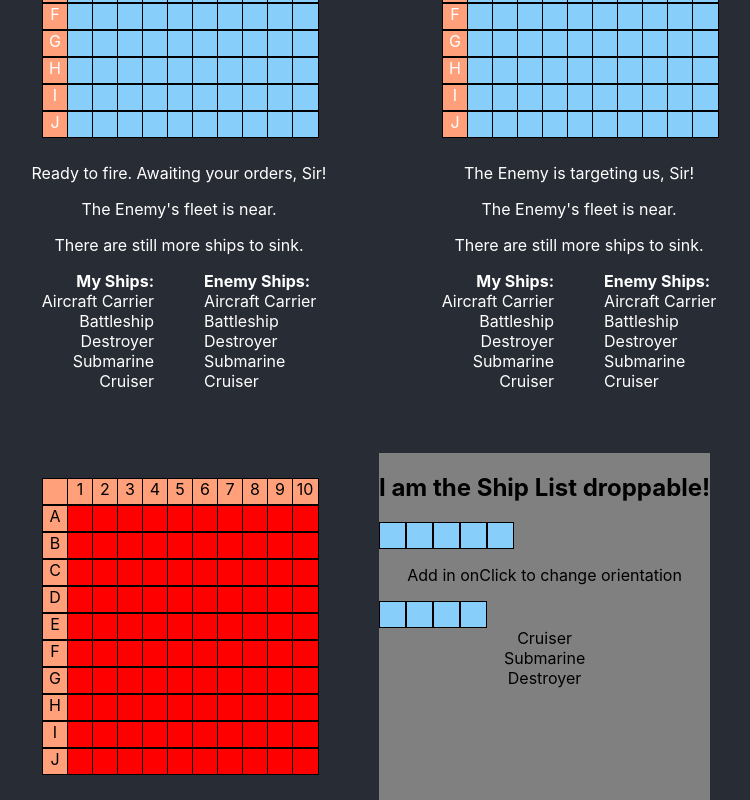
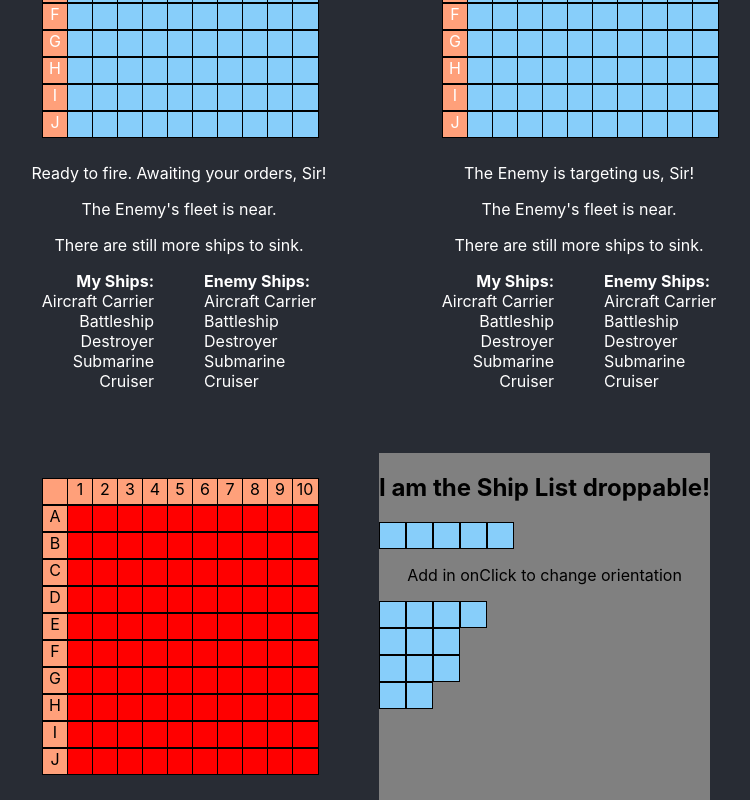
Before and after one commit to thomHayner/battleship-mini-app, a React (Create React App) app: page / in a window 1280 px wide. Shown: the part 507-1307 px from the top of the page, without its empty margins (21-771 px from the left). Built offline with nearby package versions, Linux system fonts and the light colour scheme.

Commit message:
change all <Draggables> to <Square> .maps

```diff
--- a/src/Pages/ChooseGameLandingPage.js
+++ b/src/Pages/ChooseGameLandingPage.js
@@ -82,7 +82,7 @@ function ChooseGame() {
                     {...provided.draggableProps}
                     {...provided.dragHandleProps}
                   >
-                    <Cruiser afloat={true} />
+                    <Cruiser afloat={null} />
                   </div>
                 )}
               </Draggable>
@@ -93,7 +93,7 @@ function ChooseGame() {
                     {...provided.draggableProps}
                     {...provided.dragHandleProps}
                   >
-                    <Submarine afloat={true} />
+                    <Submarine afloat={null} />
                   </div>
                 )}
               </Draggable>
@@ -105,7 +105,7 @@ function ChooseGame() {
                     {...provided.draggableProps}
                     {...provided.dragHandleProps}
                   >
-                    <Destroyer afloat={true} />
+                    <Destroyer afloat={null} />
                   </div>
                 )}
               </Draggable>
```
